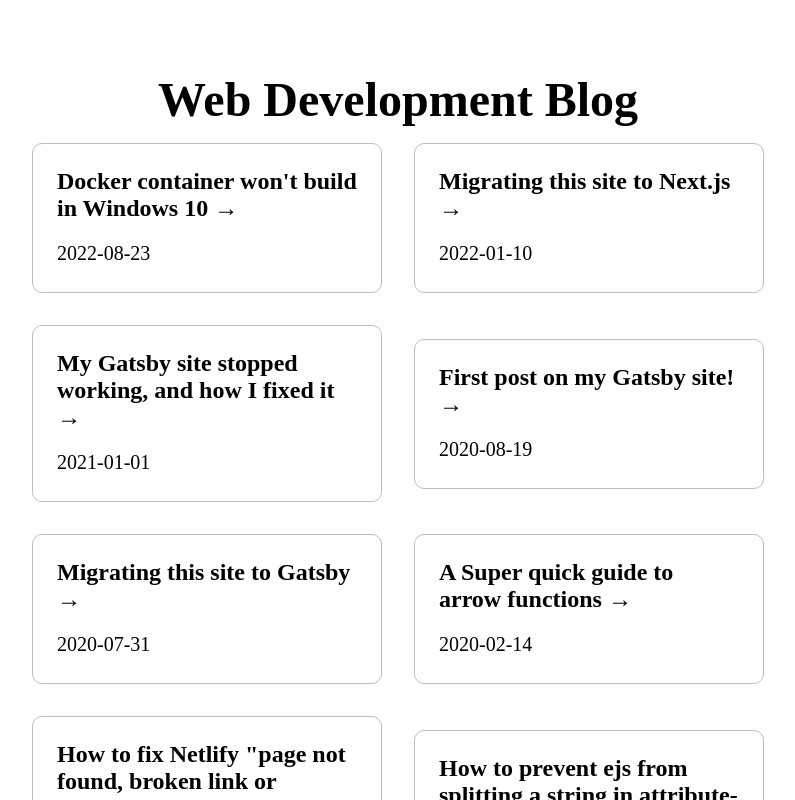
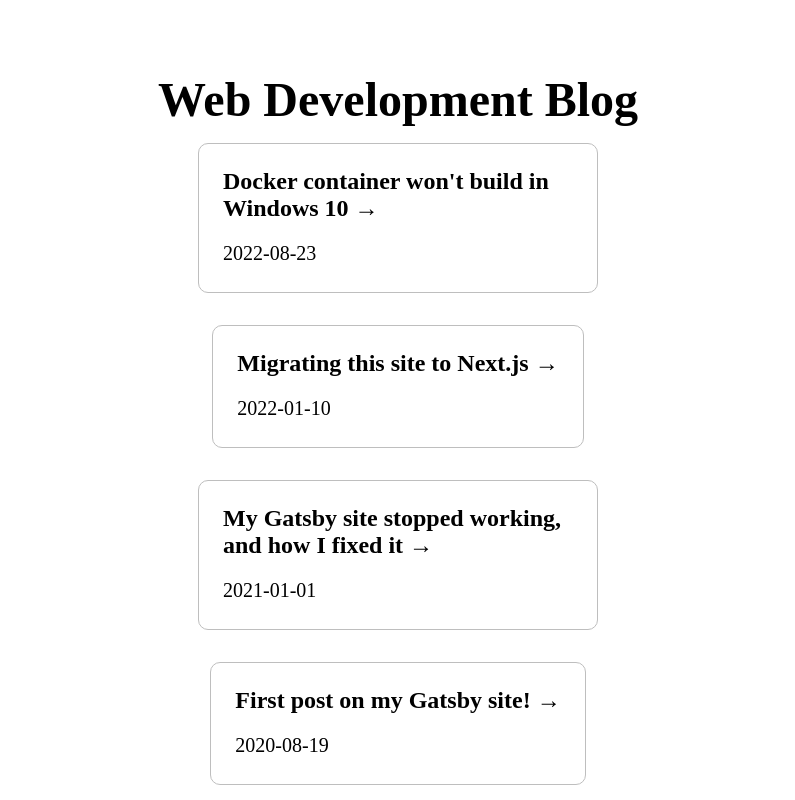
Before and after one commit to bushbass/new-blog-portfolio-next, a Next.js app: page /blog in a window 1280 px wide. Shown: the top 800 px of the page, without its empty margins (242-1037 px from the left). Built offline with nearby package versions, Linux system fonts and the light colour scheme.

Commit message:
changed widths on cards

```diff
--- a/styles/Home.module.css
+++ b/styles/Home.module.css
@@ -12,7 +12,9 @@
   justify-content: center;
   align-items: center;
 }
-.new  {margin-top: 20px;}
+.new {
+  margin-top: 20px;
+}
 
 .title a {
   color: #0070f3;
@@ -68,7 +70,8 @@
   border: 1px solid #bebebe;
   border-radius: 10px;
   transition: color 0.15s ease, border-color 0.15s ease;
-  max-width: 300px;
+  min-width: 300px;
+  max-width: 350px;
 }
 
 .card:hover,
```
